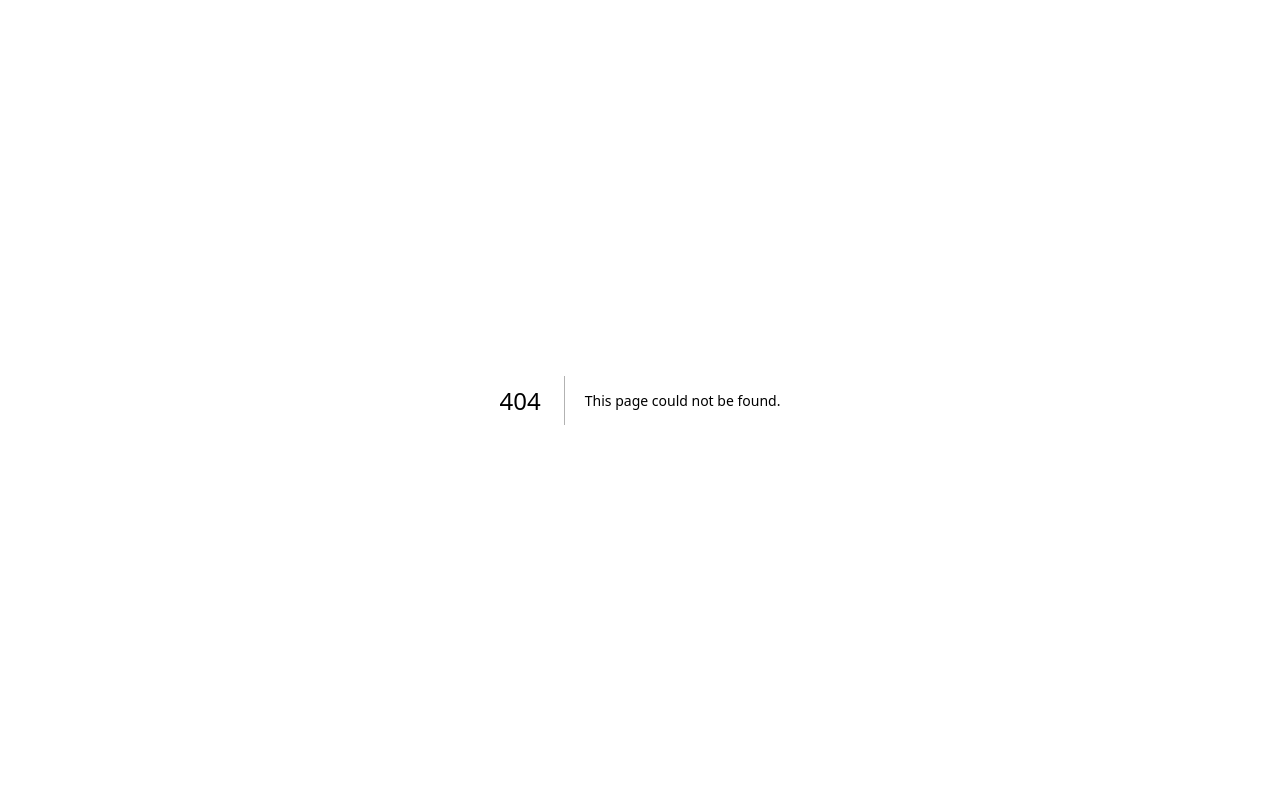
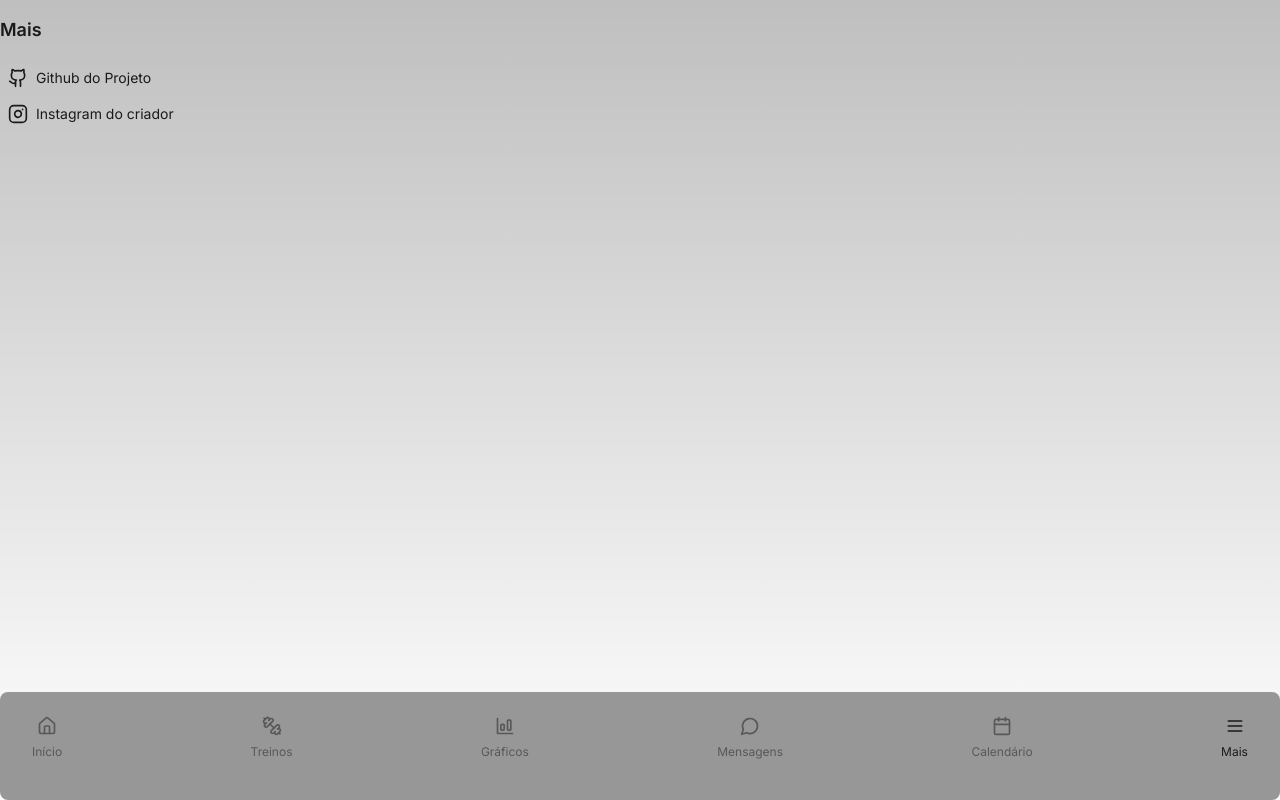
Before and after one commit to m4rrec0s/tasklist-app, a Next.js app: page /pages/more in a window 1280 px wide. Before the commit this address had no page. Built offline with nearby package versions, Linux system fonts and the light colour scheme.

Commit message:
chore: Update page components to include menu for navigation

```diff
--- a/app/page.tsx
+++ b/app/page.tsx
@@ -60,7 +60,7 @@ export default async function Home() {
         <Header />
       </div>
 
-      <div className="px-2 py-2 mb-2 overflow-y-scroll [&::-webkit-scrollbar]:hidden">
+      <div className="px-2 py-2 mb-2 overflow-y-scroll [&::-webkit-scrollbar]:hidden animate-fadeIn">
         <div className="mt-10 px-2">
           <Banner />
         </div>
--- a/app/pages/all-exercises/page.tsx
+++ b/app/pages/all-exercises/page.tsx
@@ -13,14 +13,16 @@ const AllExercises = async () => {
       },
     },
   });
+
   return (
     <div className="h-[100vh] flex flex-col justify-between">
-      <div className="py-2 px-2">
+      <div className="py-2 px-2 sticky top-0">
         <Header />
       </div>
 
       <h2 className="mb-5 text-lg font-semibold">Treinos</h2>
-      <div className="px-2 py-2 mb-2 overflow-y-scroll [&::-webkit-scrollbar]:hidden">
+      <div className="animate-fadeIn flex-grow overflow-y-scroll [&::-webkit-scrollbar]:hidden">
+        <div className="px-2 py-2 mb-2">
           <div className="grid grid-cols-2 gap-6">
             {exercises.map((exercises) => (
               <ExerciseItem
@@ -31,7 +33,9 @@ const AllExercises = async () => {
             ))}
           </div>
         </div>
-      <div className="z-10">
+      </div>
+
+      <div className="z-10 sticky bottom-0">
         <Menu />
       </div>
     </div>
--- a/app/pages/calendar/page.tsx
+++ b/app/pages/calendar/page.tsx
@@ -8,9 +8,11 @@ const CalerdarPage = () => {
         <Header />
       </div>
 
-      <h2 className="mb-5 text-lg font-semibold">Calendar</h2>
-      <div className="px-2 py-2 mb-2 overflow-y-scroll [&::-webkit-scrollbar]:hidden">
-        <div className="grid grid-cols-2 gap-6"></div>
+      <div className="animate-fadeIn">
+        <h2 className="mb-5 text-lg font-semibold">Calendar</h2>
+        <div className="px-2 py-2 mb-2 overflow-y-scroll [&::-webkit-scrollbar]:hidden">
+          <div className="grid grid-cols-2 gap-6"></div>
+        </div>
       </div>
       <div className="z-10">
         <Menu />
--- a/app/pages/graphics/page.tsx
+++ b/app/pages/graphics/page.tsx
@@ -8,9 +8,11 @@ const GraphicsPage = () => {
         <Header />
       </div>
 
-      <h2 className="mb-5 text-lg font-semibold">Gráficos</h2>
-      <div className="px-2 py-2 mb-2 overflow-y-scroll [&::-webkit-scrollbar]:hidden">
-        <div className="grid grid-cols-2 gap-6"></div>
+      <div className="animate-fadeIn">
+        <h2 className="mb-5 text-lg font-semibold">Gráficos</h2>
+        <div className="">
+          <div className="grid grid-cols-2 gap-6 px-2 py-2 mb-2 overflow-y-scroll [&::-webkit-scrollbar]:hidden"></div>
+        </div>
       </div>
       <div className="z-10">
         <Menu />
--- a/app/pages/mensages/page.tsx
+++ b/app/pages/mensages/page.tsx
@@ -8,9 +8,11 @@ const MensagesPage = () => {
         <Header />
       </div>
 
-      <h2 className="mb-5 text-lg font-semibold">Mensagens</h2>
-      <div className="px-2 py-2 mb-2 overflow-y-scroll [&::-webkit-scrollbar]:hidden">
-        <div className="grid grid-cols-2 gap-6"></div>
+      <div className="animate-fadeIn">
+        <h2 className="mb-5 text-lg font-semibold">Mensagens</h2>
+        <div className="px-2 py-2 mb-2 overflow-y-scroll [&::-webkit-scrollbar]:hidden">
+          <div className="grid grid-cols-2 gap-6"></div>
+        </div>
       </div>
       <div className="z-10">
         <Menu />
--- /dev/null
+++ b/app/pages/more/page.tsx
@@ -0,0 +1,39 @@
+import Menu from "@/app/_components/menu";
+import { GithubIcon, Instagram } from "lucide-react";
+import Link from "next/link";
+
+const More = () => {
+  return (
+    <div className="h-[100vh] flex flex-col justify-between">
+      <div className="animate-fadeIn">
+        <h2 className="py-4 text-lg font-semibold">Mais</h2>
+        <div className="px-2 py-2 mb-2 overflow-y-scroll [&::-webkit-scrollbar]:hidden">
+          <div className="flex flex-col gap-4">
+            <Link
+              href={"https://github.com/m4rrec0s/tasklist-app"}
+              target="_blank"
+              className="flex items-center gap-2"
+            >
+              <GithubIcon size={20} />
+              <span className="text-sm">Github do Projeto</span>
+            </Link>
+
+            <Link
+              href={"https://www.instagram.com/marcos_henrique_eu/"}
+              target="_blank"
+              className="flex items-center gap-2"
+            >
+              <Instagram size={20} />
+              <span className="text-sm">Instagram do criador</span>
+            </Link>
+          </div>
+        </div>
+      </div>
+      <div className="z-10">
+        <Menu />
+      </div>
+    </div>
+  );
+};
+
+export default More;
```
Lines whose indentation alone changed are shown as unchanged.
